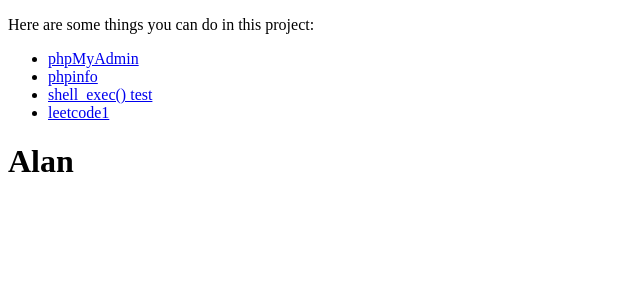
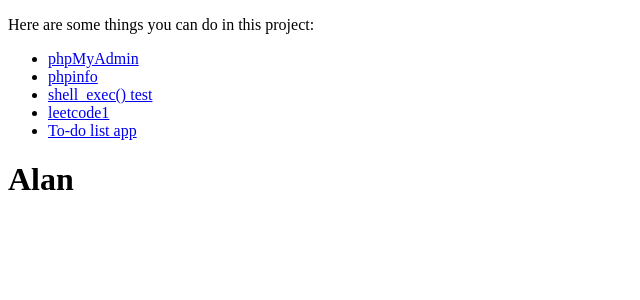
Before and after one commit to 0x416c616e/php_book, a PHP site: page / in a window 1280 px wide. Shown: the top 300 px of the page, without its empty margins (0-640 px from the left). Run offline with PHP 8.4, Linux system fonts and the light colour scheme.

Commit message:
added link to to-do list app (on same server)

```diff
--- a/index.php
+++ b/index.php
@@ -9,7 +9,7 @@
 		<li><a href="/phpinfo.php">phpinfo</a></li>
 		<li><a href="/shell_exec_test.php">shell_exec() test</a></li>
 		<li><a href="/leetcode1.php">leetcode1</a></li>
-
+		<li><a href="/todolistapp/">To-do list app</a></li>
 	</ul>
 
 	<?php
```
